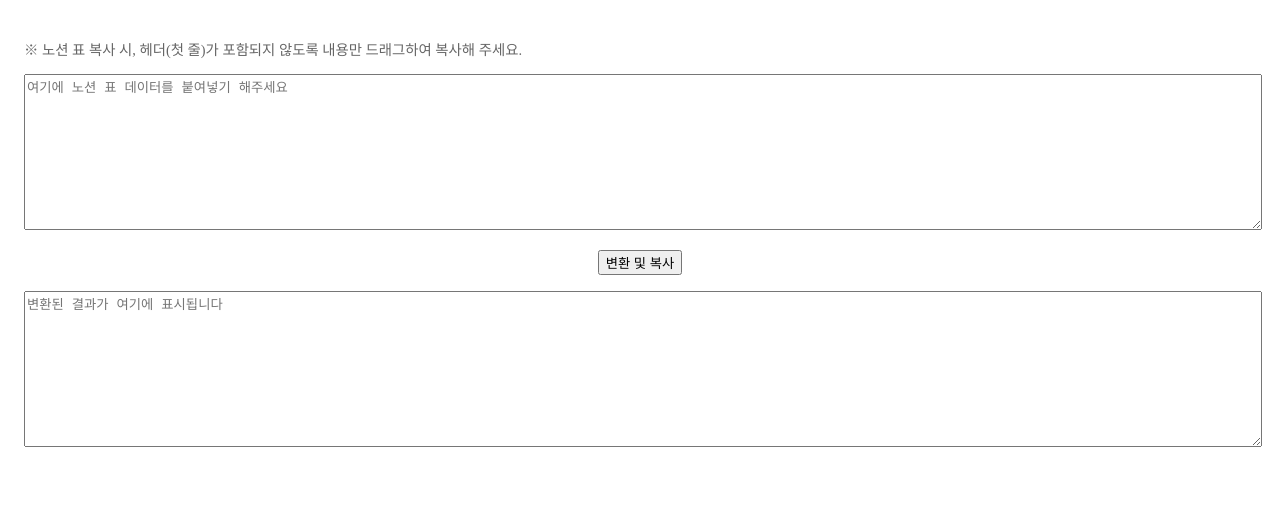
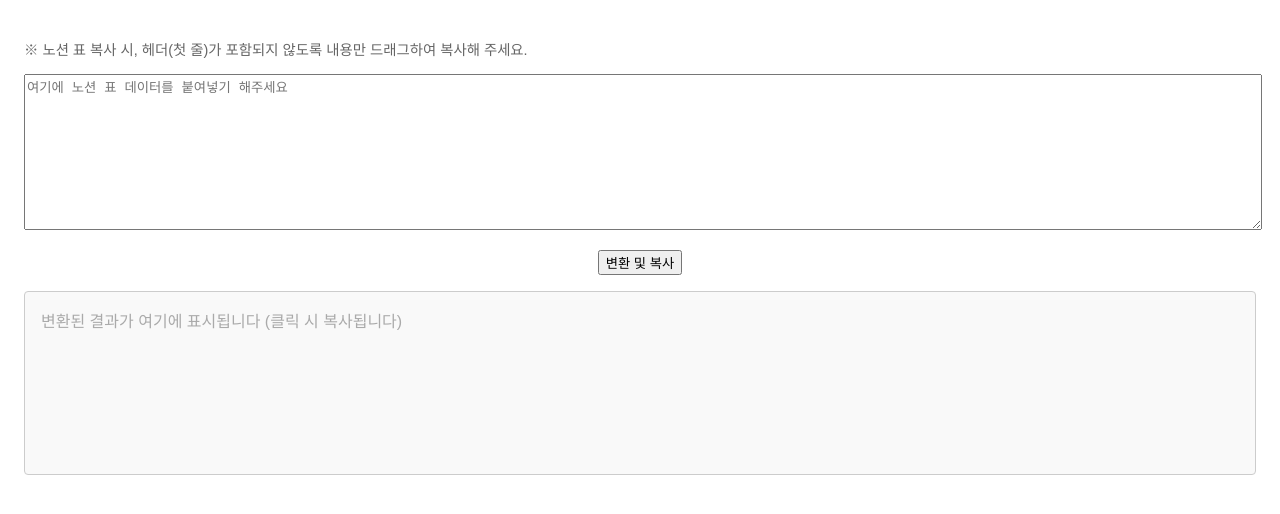
Before and after one commit to hanahrum/notion-text-formatter, a React (Create React App) app: page / in a window 1280 px wide. Shown: the top 514 px of the page. Built offline with nearby package versions, Linux system fonts and the light colour scheme.

Commit message:
Update App.tsx
- 자동복사 수정

```diff
--- a/src/App.tsx
+++ b/src/App.tsx
@@ -4,16 +4,44 @@ function App() {
   const [input, setInput] = useState("");
   const [output, setOutput] = useState("");
 
+  const getFormattedDate = (dateStr: string): string => {
+    if (!dateStr || !/\d{4}\/\d{2}\/\d{2}/.test(dateStr)) return "없음";
+    const [, month, day] = dateStr.split("/");
+    return `${Number(month)}/${Number(day)}`;
+  };
+
+  const copyToClipboard = (text: string) => {
+    if (navigator.clipboard && window.isSecureContext) {
+      navigator.clipboard.writeText(text).then(
+        () => alert("클립보드에 복사되었습니다!"),
+        () => fallbackCopy(text)
+      );
+    } else {
+      fallbackCopy(text);
+    }
+  };
+
+  const fallbackCopy = (text: string) => {
+    const textarea = document.createElement("textarea");
+    textarea.value = text;
+    textarea.style.position = "fixed";
+    textarea.style.left = "-9999px";
+    document.body.appendChild(textarea);
+    textarea.focus();
+    textarea.select();
+    try {
+      document.execCommand("copy");
+      alert("클립보드에 복사되었습니다!");
+    } catch {
+      alert("클립보드 복사 실패 😢");
+    }
+    document.body.removeChild(textarea);
+  };
+
   const handleConvert = () => {
     const lines = input.trim().split("\n");
     const qaItems: string[] = [];
     const personalItems: string[] = [];
-
-    const getFormattedDate = (dateStr: string): string => {
-      if (!dateStr || !/\d{4}\/\d{2}\/\d{2}/.test(dateStr)) return "없음";
-      const [, month, day] = dateStr.split("/");
-      return `${Number(month)}/${Number(day)}`;
-    };
 
     for (const line of lines) {
       const cols = line.split("\t");
@@ -54,24 +82,16 @@ function App() {
 
     const resultText = resultParts.join("\n");
     setOutput(resultText);
-
-    // 클립보드에 복사
-    navigator.clipboard.writeText(resultText).then(
-      () => {
-        console.log("클립보드에 복사되었습니다.");
-      },
-      (err) => {
-        console.error("클립보드 복사 실패:", err);
-      }
-    );
+    copyToClipboard(resultText);
   };
 
   return (
-    <div style={{ padding: "1rem" }}>
+    <div style={{ padding: "1rem", fontFamily: "sans-serif" }}>
       <p style={{ fontSize: "0.9rem", color: "#666" }}>
         ※ 노션 표 복사 시, 헤더(첫 줄)가 포함되지 않도록 내용만 드래그하여
         복사해 주세요.
       </p>
+
       <textarea
         placeholder="여기에 노션 표 데이터를 붙여넣기 해주세요"
         rows={10}
@@ -79,16 +99,31 @@ function App() {
         value={input}
         onChange={(e) => setInput(e.target.value)}
       />
+
       <div style={{ display: "flex", justifyContent: "center" }}>
         <button onClick={handleConvert}>변환 및 복사</button>
       </div>
-      <textarea
-        placeholder="변환된 결과가 여기에 표시됩니다"
-        rows={10}
-        style={{ width: "100%", marginTop: "1rem" }}
-        value={output}
-        readOnly
-      />
+
+      <div
+        onClick={() => {
+          if (output) {
+            copyToClipboard(output);
+          }
+        }}
+        style={{
+          whiteSpace: "pre-wrap",
+          background: "#f9f9f9",
+          padding: "1rem",
+          border: "1px solid #ccc",
+          borderRadius: "4px",
+          marginTop: "1rem",
+          cursor: "pointer",
+          minHeight: "150px",
+          color: output ? "#000" : "#aaa",
+        }}
+      >
+        {output || "변환된 결과가 여기에 표시됩니다 (클릭 시 복사됩니다)"}
+      </div>
     </div>
   );
 }
```
